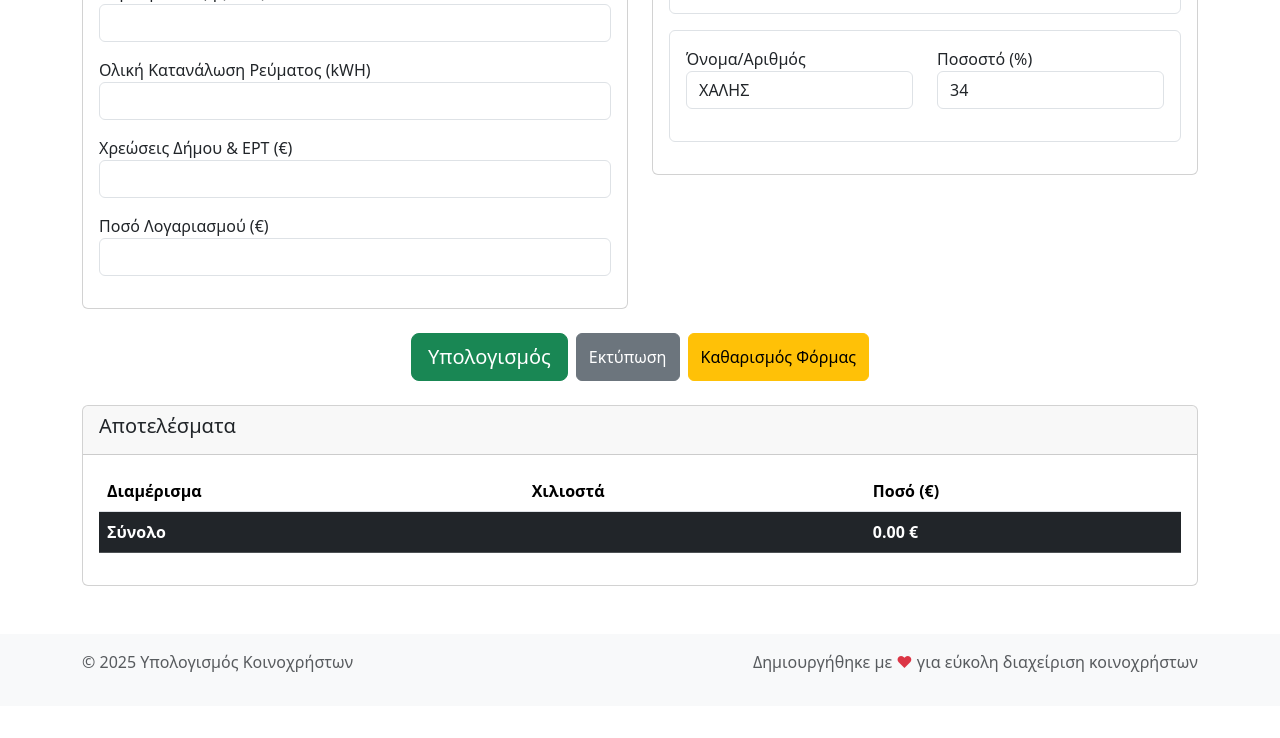
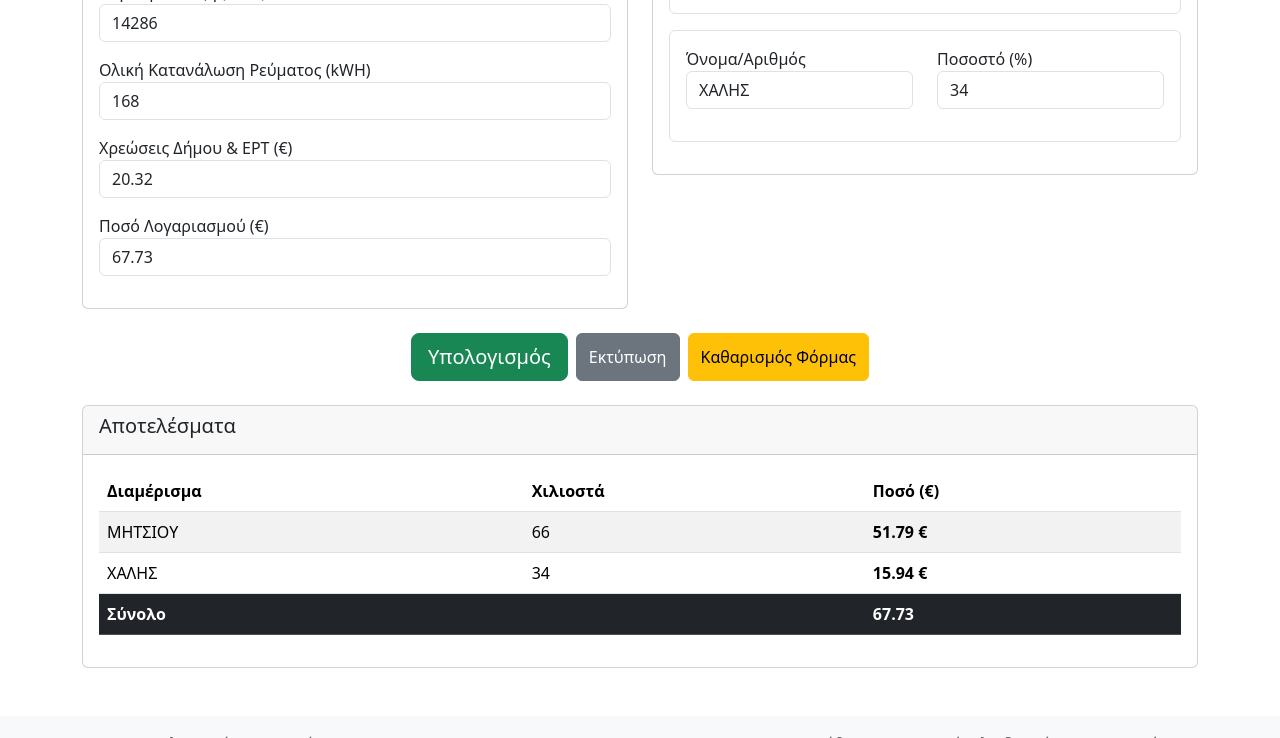
Before and after one commit to Skioulis/simple-koinoxrista, a plain HTML site: page electricity.html in a window 1280 px wide. Both pictures are taken after a click on the button "Υπολογισμός". Shown: the part 521-1259 px from the top of the page. Drawn offline with nearby package versions, Linux system fonts and the light colour scheme.

Commit message:
update electricity form: set default values for input fields and enhance electricity calculation logic

```diff
--- a/electricity.html
+++ b/electricity.html
@@ -42,23 +42,23 @@
 
                     <div class="form-group">
                         <label for="lastMeasurement">Προηγούμενη Ένδειξη (kWH)</label>
-                        <input type="number" class="form-control" id="lastMeasurement" step="1" min="0">
+                        <input type="number" class="form-control" id="lastMeasurement" step="1" min="0" value="14254">
                     </div>
                     <div class="form-group">
                         <label for="currentMeasurement">Τωρινή Ένδειξη (kWH)</label>
-                        <input type="number" class="form-control" id="currentMeasurement" step="1" min="0" >
+                        <input type="number" class="form-control" id="currentMeasurement" step="1" min="0" value="14286">
                     </div>
                     <div class="form-group">
                         <label for="powerConsumption">Ολική Κατανάλωση Ρεύματος (kWH)</label>
-                        <input type="number" class="form-control" id="powerConsumption" step="1" min="0" >
+                        <input type="number" class="form-control" id="powerConsumption" step="1" min="0" value="168" >
                     </div>
                     <div class="form-group">
                         <label for="fees">Χρεώσεις Δήμου & ΕΡΤ (€)</label>
-                        <input type="number" class="form-control" id="fees" step="0.01" min="0">
+                        <input type="number" class="form-control" id="fees" step="0.01" min="0" value="20.32">
                     </div>
                     <div class="form-group">
                         <label for="bill">Ποσό Λογαριασμού (€)</label>
-                        <input type="number" class="form-control" id="bill" step="0.01" min="0">
+                        <input type="number" class="form-control" id="bill" step="0.01" min="0" value="67.73">
                     </div>
                 </div>
             </div>
--- a/js/electricity.js
+++ b/js/electricity.js
@@ -85,6 +85,7 @@ function resetForm() {
 }
 
 function calculateElectricity() {
+    resultsBody.innerHTML = '';
     const apartments = document.querySelectorAll('.apartment-item');
     // console.log(apartments[0]);
     let totalCoverage = 0;
@@ -93,11 +94,13 @@ function calculateElectricity() {
         totalCoverage += parseFloat(apartment.querySelector('.apartment-sqm').value);
         apartmentsData.push({
             apartmentName: apartment.querySelector('.apartment-name').value,
-            millimeters: apartment.querySelector('.apartment-sqm').value,
-            fees: 0
+            millimeters: parseFloat(apartment.querySelector('.apartment-sqm').value),
+            fees: 0,
+            electricity: 0,
+            total: 0
         });
     })
-    console.log(apartmentsData);
+    // console.log(apartmentsData);
 
     const inputFields = [
         {id: 'lastMeasurement', parse: (v) => parseInt(v) || 0},
@@ -113,7 +116,27 @@ function calculateElectricity() {
         alert('Παρακαλώ συμπληρώστε όλα τα πεδία!');
         return;
     }
-     console.log(inputFields);
+     // console.log(inputFields);
 
 
+    apartmentsData[1].electricity = parseFloat((((currentMeasurement - lastMeasurement) / powerConsumption) * (bill - fees)).toFixed(2));
+    apartmentsData[0].electricity = parseFloat((((powerConsumption - (currentMeasurement - lastMeasurement) ) / powerConsumption) * (bill - fees)).toFixed(2));
+
+    let totalFees = 0;
+    apartmentsData.forEach(apartment => {
+        apartment.fees = parseFloat((fees * (apartment.millimeters / totalCoverage)).toFixed(2));
+        apartment.total = parseFloat((apartment.electricity + apartment.fees).toFixed(2));
+        totalFees += apartment.total;
+
+        const row = document.createElement('tr');
+        row.innerHTML = `
+                <td>${apartment.apartmentName}</td>
+                <td>${apartment.millimeters}</td>
+                <td><strong>${apartment.total} €</strong></td>
+            `;
+
+        resultsBody.appendChild(row);
+    })
+
+    totalSqmAmount.textContent = totalFees;    //  console.log(apartmentsData);
 }
```
